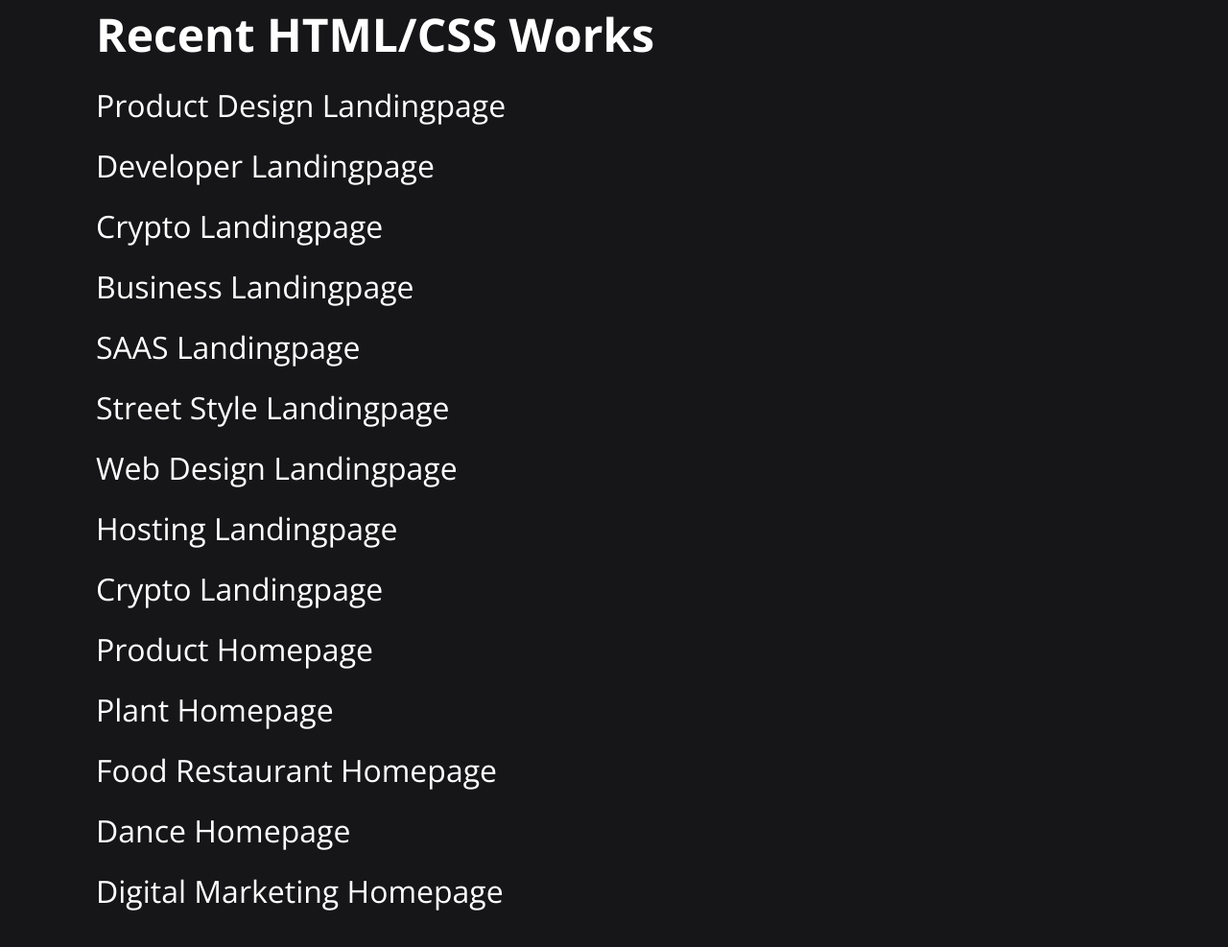
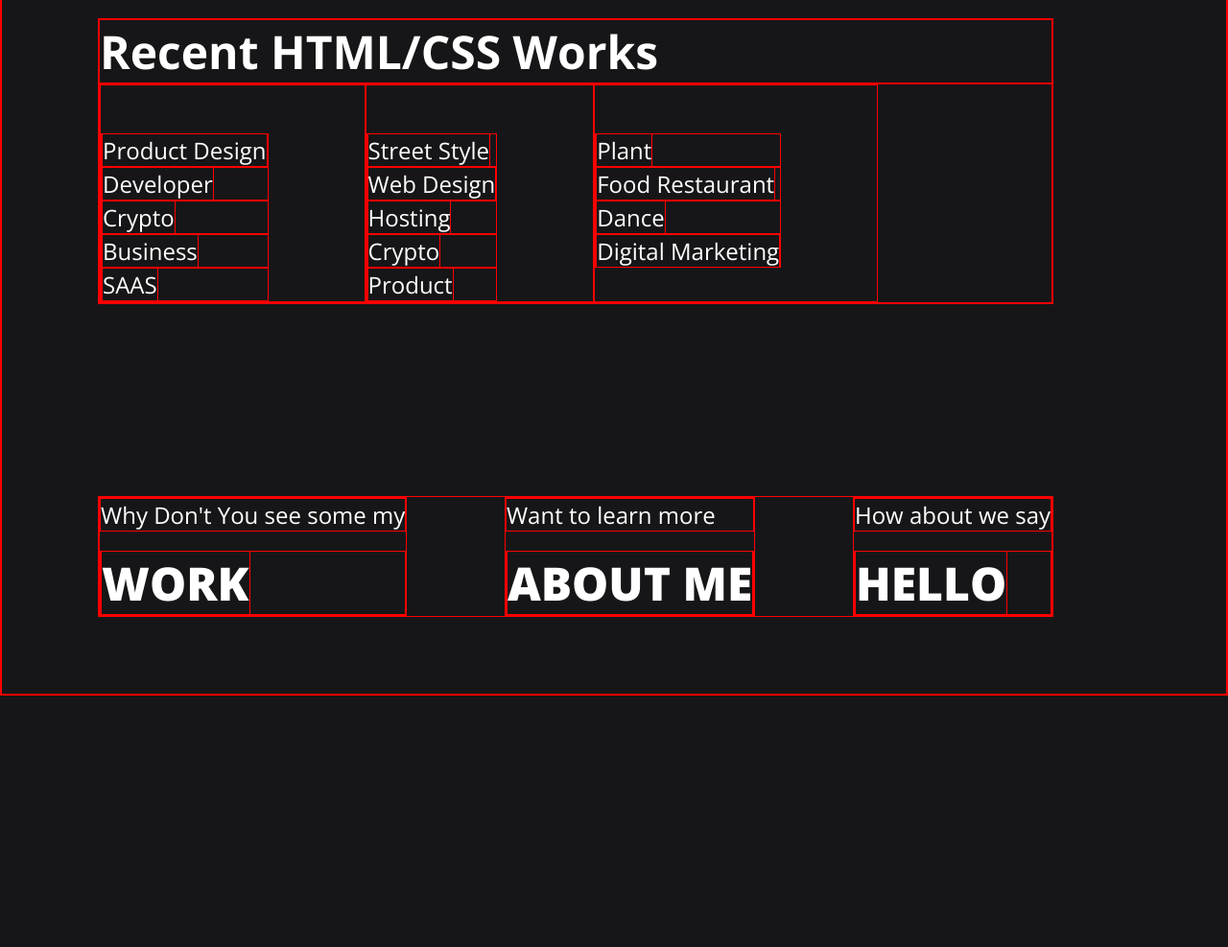
Before and after one commit to sahilahluwalia/portfolio-site, a plain HTML site: page work.html in a window 1280 px wide. Shown: the part 940-1927 px from the top of the page at 96% size. After the commit the page ends 1665 px from the top, so only its background shows below. Drawn offline with nearby package versions, Linux system fonts and the light colour scheme.

Commit message:
edited work section and corrected margins of otherpages

```diff
--- a/css/style.css
+++ b/css/style.css
@@ -3,7 +3,7 @@
 *{
     margin:0px;
     padding: 0px;
-    /* border: 1px solid red; */
+    border: 1px solid red;
 }
 body{
     background-color: #161618;
@@ -37,34 +37,30 @@ nav>div>h4{
     margin:100px 50px 0px 0px;
     list-style: none;
 }
-.listitems>li:hover,.homelogo>h4:hover, .ending>div>h4:hover,.recentworks>li:hover,.stranger>li:hover,.hello > p > span:hover,.link>div>*:hover{
+.listitems>li:hover,.homelogo>h4:hover, .ending>div>h4:hover,.recentworks>div>li:hover,.stranger>li:hover,.hello > p > span:hover,.link>div>*:hover,.recentworks>.links>*>li:hover{
     color: rgb(60, 226, 171);
     transition: 250ms;
 }
 .listitems>li:nth-child(3){
     margin:100px 100px 0px 0px;
 }
-.intro,.aboutme,.work {
+.intro,.aboutme,.work ,.hello{
     margin:220px 180px 80px 100px;
 }
-
+.recentworks,.link{
+    margin:200px 180px 80px 100px;
+}
 .intro h3{
     font-size: 4.5em;
     font-weight: 500;
 
 }
-.aboutme{
-    margin:180px 180px 80px 80px;
-}
+
 .aboutme h3,.recentworks h3,.work h3 ,.abilities h3,.stranger h3,.hello h3{
     font-size: 3em;
     font-weight: 700
 }
-.recentworks>li{
 
-    margin-top: 20px;
-    font-size: 2em;
-}
 li{
     list-style: none;
 }
@@ -74,9 +70,7 @@ li{
     margin-top:50px;
     font-size: 2.5em;
 }
-.recentworks, .hello,.link{
-    margin:200px 180px 80px 100px;
-}
+
 
 body > section.hello > p > span{
     font-weight: 800;
@@ -99,16 +93,38 @@ body > section.hello > p > span{
 
 }
 
-.abilities>div>li:nth-child(2),.stranger>li:nth-child(2){
+.abilities>div>li:nth-child(2),.stranger>li:nth-child(2),.recentworks>.links>*>li:nth-child(1){
    margin-top: 50px;
     /* font-size: 1.5em; */
 }
-.abilities>div>li,.stranger>li,.link>div>li{
+.abilities>div>li,.stranger>li,.link>div>li,.recentworks>.links>*>li{
 
     font-size: 1.5em;
 
 }
+.recentworks>div{
+    /* margin:0px 50px 0px 0px; */
+    /* display: flex; */
+    display: flex;
+    /* margin-right: 100px; */
+    /* justify-content: space-between; */
+
+    /* display: inline; */
+}
+.recentworks>.links>*>li{
+    /* display: flex; */
+    margin-right: 100px;
+
+}
+.recentworks>li{
+    /* margin-top: 20px; */
+    /* font-size: 2em; */
+}
+.link>div{
+    /* display: inline; */
+}
 .link>div>li{
+    display: flex;
     margin-right: 100px;
 }
 .link{
--- a/work.html
+++ b/work.html
@@ -30,20 +30,33 @@
 
     <section class="recentworks">
         <h3>Recent HTML/CSS Works</h3>
-       <li><a href="https://product-design-landingpage-p15.netlify.app/" target="_blank" rel="noopener noreferrer"">Product Design Landingpage</a></li>
-       <li><a href="https://developer-landingpage-p9.netlify.app/" target="_blank" rel="noopener noreferrer">Developer Landingpage</a></li>
-       <li><a href="https://crypto-landingpage-p5.netlify.app/" target="_blank" rel="noopener noreferrer"">Crypto Landingpage</a></li>
-       <li><a href="https://business-landingpage-p12.netlify.app/" target="_blank" rel="noopener noreferrer"">Business Landingpage</a></li>
-       <li><a href="https://mysaas-landingpage-p13.netlify.app/" target="_blank" rel="noopener noreferrer"">SAAS Landingpage</a></li>
-       <li><a href="https://street-style-p1.netlify.app/" target="_blank" rel="noopener noreferrer"">Street Style Landingpage</a></li>
-       <li><a href="https://webdesign-landingpage-p8.netlify.app/" target="_blank" rel="noopener noreferrer">Web Design Landingpage</a></li>
-       <li><a href="https://hosting-landingpage-p11.netlify.app/" target="_blank" rel="noopener noreferrer"">Hosting Landingpage</a></li>
-       <li><a href="https://crypto-landingpage-p5.netlify.app/" target="_blank" rel="noopener noreferrer"">Crypto Landingpage</a></li>
-       <li><a href="https://product-homepage-p7.netlify.app/" target="_blank" rel="noopener noreferrer"">Product Homepage</a></li>
-       <li><a href="https://plant-homepage-p6.netlify.app/" target="_blank" rel="noopener noreferrer"">Plant Homepage</a></li>
-       <li><a href="https://food-restaurant-p2.netlify.app/" target="_blank" rel="noopener noreferrer"">Food Restaurant Homepage</a></li>
-       <li><a href="https://dance-homepage-p14.netlify.app/" target="_blank" rel="noopener noreferrer">Dance Homepage</a></li>
-       <li><a href="https://digital-marketing-p4.netlify.app/" target="_blank" rel="noopener noreferrer"">Digital Marketing Homepage</a></li>
+        <div class="links">
+            <div class="left-works">
+                <li><a href="https://product-design-landingpage-p15.netlify.app/" target="_blank" rel="noopener noreferrer"">Product Design</a></li>
+           <li><a href="https://developer-landingpage-p9.netlify.app/iamsahilahluwalia.in" target="_blank" rel="noopener noreferrer">Developer</a></li>
+           <li><a href="https://crypto-landingpage-p5.netlify.app/" target="_blank" rel="noopener noreferrer"">Crypto</a></li>
+           <li><a href="https://business-landingpage-p12.netlify.app/" target="_blank" rel="noopener noreferrer"">Business</a></li>
+           <li><a href="https://mysaas-landingpage-p13.netlify.app/" target="_blank" rel="noopener noreferrer"">SAAS</a></li>
+
+            </div>
+            <div class="mid-works">
+                <li><a href="https://street-style-p1.netlify.app/" target="_blank" rel="noopener noreferrer"">Street Style</a></li>
+
+                <li><a href="https://webdesign-landingpage-p8.netlify.app/" target="_blank" rel="noopener noreferrer">Web Design</a></li>
+                <li><a href="https://hosting-landingpage-p11.netlify.app/" target="_blank" rel="noopener noreferrer"">Hosting</a></li>
+                <li><a href="https://crypto-landingpage-p5.netlify.app/" target="_blank" rel="noopener noreferrer"">Crypto</a></li>
+                <li><a href="https://product-homepage-p7.netlify.app/" target="_blank" rel="noopener noreferrer"">Product</a></li>
+
+            </div>
+            <div class="right-works">
+                <li><a href="https://plant-homepage-p6.netlify.app/" target="_blank" rel="noopener noreferrer"">Plant</a></li>
+                <li><a href="https://food-restaurant-p2.netlify.app/" target="_blank" rel="noopener noreferrer"">Food Restaurant</a></li>
+                <li><a href="https://dance-homepage-p14.netlify.app/" target="_blank" rel="noopener noreferrer">Dance</a></li>
+                <li><a href="https://digital-marketing-p4.netlify.app/" target="_blank" rel="noopener noreferrer"">Digital Marketing</a></li>
+
+            </div>
+
+        </div>
 
 
 
```
